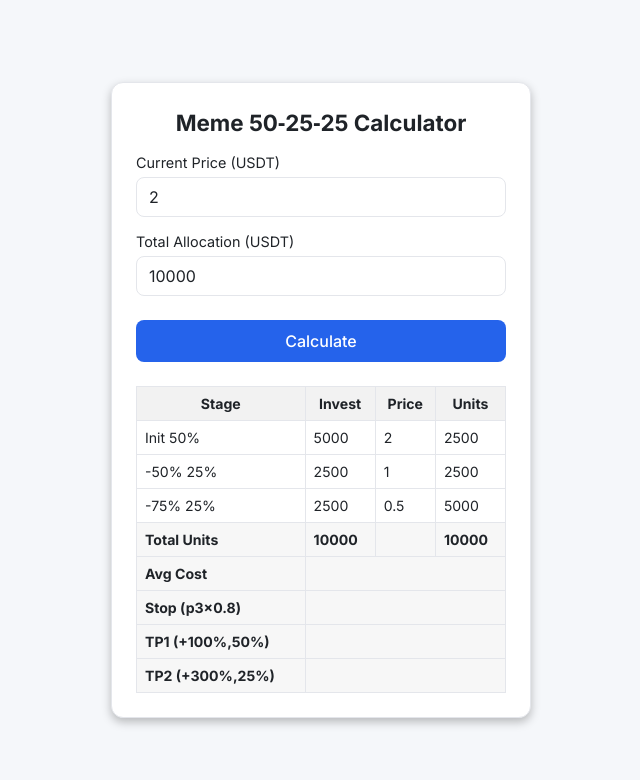
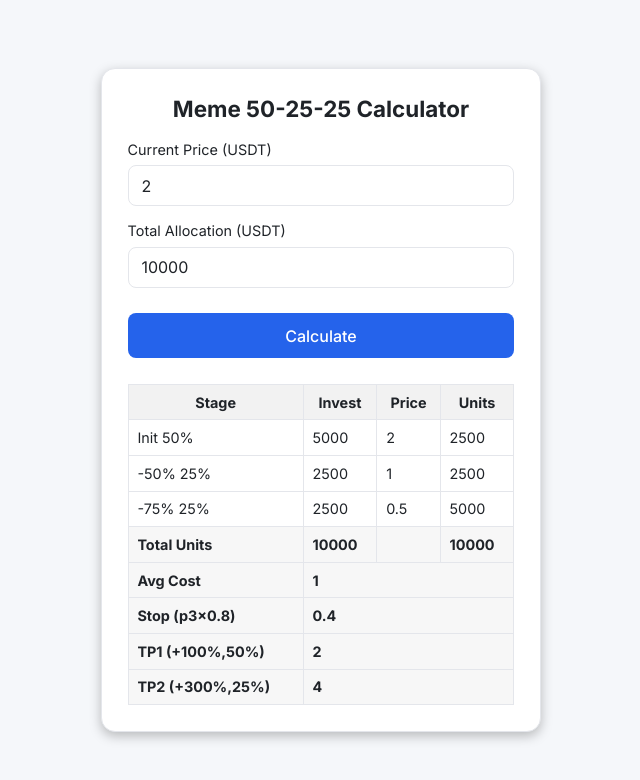
Before and after one commit to Mxiaobo/meme-calu, a plain HTML site: page index.html in a window 1280 px wide. Both pictures are taken after a click on the button "Calculate". Shown: the whole page, without its empty margins (319-959 px from the left). Drawn offline with Linux system fonts and the light colour scheme.

Commit message:
Update index.html

```diff
--- a/index.html
+++ b/index.html
@@ -3,7 +3,7 @@
 <head>
 <meta charset="UTF-8">
 <meta name="viewport" content="width=device-width,initial-scale=1">
-<title>Meme 50‑25‑25 Calculator</title>
+<title>Meme 50-25-25 Calculator</title>
 <link rel="manifest" href="manifest.json">
 <link href="https://fonts.googleapis.com/css2?family=Inter:wght@400;500;700&display=swap" rel="stylesheet">
 <style>
@@ -25,14 +25,14 @@
 }
 *{box-sizing:border-box;font-family:Inter,system-ui,-apple-system,BlinkMacSystemFont,"Segoe UI",Roboto,"Helvetica Neue",Arial,sans-serif;}
 body{margin:0;background:var(--bg);color:var(--text);display:flex;min-height:100vh;align-items:center;justify-content:center;padding:1rem;}
-.card{background:var(--card);border:1px solid var(--border);border-radius:12px;padding:1.5rem;max-width:420px;width:100%;box-shadow:0 4px 10px rgba(0,0,0,.25);}
-h1{font-size:1.4rem;margin:0 0 1rem;font-weight:700;text-align:center;}
+.card{background:var(--card);border:1px solid var(--border);border-radius:14px;padding:1.6rem;max-width:440px;width:100%;box-shadow:0 4px 12px rgba(0,0,0,.25);}
+h1{font-size:1.4rem;margin:0 0 1.2rem;font-weight:700;text-align:center;}
 label{display:flex;flex-direction:column;font-size:.9rem;margin-top:1rem;}
-input{margin-top:.4rem;padding:.55rem .75rem;font-size:1rem;border:1px solid var(--border);border-radius:8px;background:transparent;color:var(--text);}
-button{margin-top:1.5rem;width:100%;padding:.7rem 1rem;font-size:1rem;font-weight:500;border:none;border-radius:8px;background:var(--accent);color:#fff;cursor:pointer;}
-button:hover{filter:brightness(1.1);}
-table{width:100%;border-collapse:collapse;margin-top:1.5rem;font-size:.88rem;}
-th,td{padding:.5rem;border:1px solid var(--border);}
+input{margin-top:.45rem;padding:.6rem .8rem;font-size:1rem;border:1px solid var(--border);border-radius:8px;background:transparent;color:var(--text);}
+button{margin-top:1.6rem;width:100%;padding:.78rem 1rem;font-size:1rem;font-weight:500;border:none;border-radius:8px;background:var(--accent);color:#fff;cursor:pointer;}
+button:hover{filter:brightness(1.08);}
+table{width:100%;border-collapse:collapse;margin-top:1.6rem;font-size:.9rem;}
+th,td{padding:.55rem;border:1px solid var(--border);}
 th{background:rgba(0,0,0,.05);}
 tfoot td{font-weight:600;background:rgba(0,0,0,.03);}
 .hidden{display:none;}
@@ -40,7 +40,7 @@ tfoot td{font-weight:600;background:rgba(0,0,0,.03);}
 </head>
 <body>
 <main class="card">
-<h1>Meme 50‑25‑25 Calculator</h1>
+<h1>Meme 50-25-25 Calculator</h1>
 
 <label>Current Price (USDT)
   <input type="number" id="price" value="2" step="0.0001" min="0">
@@ -68,7 +68,7 @@ tfoot td{font-weight:600;background:rgba(0,0,0,.03);}
 <script>
 if('serviceWorker' in navigator){navigator.serviceWorker.register('sw.js');}
 
-const fmt=(n,d=6)=>(+n).toFixed(d).replace(/\.0+$|0+$/,'');
+const fmt=(n,d=6)=>(+n).toFixed(d).replace(/\.?0+$/,'');
 
 document.getElementById('go').addEventListener('click',()=>{
   const P=parseFloat(price.value),A=parseFloat(alloc.value);
@@ -76,14 +76,21 @@ document.getElementById('go').addEventListener('click',()=>{
   const p1=P,p2=P*0.5,p3=P*0.25;
   const i1=A*0.5,i2=A*0.25,i3=A*0.25;
   const u1=i1/p1,u2=i2/p2,u3=i3/p3;
- const units=u1+u2+u3,avg=A/units;
- const stop=p3*0.8,tp1=avg*2,tp2=avg*4;
+  const units=u1+u2+u3;
+  const avgVal=A/units;               // ← 变量改名
+  const stop=p3*0.8,tp1=avgVal*2,tp2=avgVal*4;
+
+  // 填表格
   const stages=[['Init 50%',i1,p1,u1],['-50% 25%',i2,p2,u2],['-75% 25%',i3,p3,u3]];
   rows.innerHTML=stages.map(r=>`<tr><td>${r[0]}</td><td>${fmt(r[1],2)}</td><td>${fmt(r[2])}</td><td>${fmt(r[3],2)}</td></tr>`).join('');
   out.classList.remove('hidden');
- tCost.textContent=fmt(A,2);tUnits.textContent=fmt(units,2);
- avg.textContent=fmt(avg);stop.textContent=fmt(stop);
- tp1.textContent=fmt(tp1);tp2.textContent=fmt(tp2);
+
+  document.getElementById('tCost').textContent  = fmt(A,2);
+  document.getElementById('tUnits').textContent = fmt(units,2);
+  document.getElementById('avg').textContent    = fmt(avgVal);
+  document.getElementById('stop').textContent   = fmt(stop);
+  document.getElementById('tp1').textContent    = fmt(tp1);
+  document.getElementById('tp2').textContent    = fmt(tp2);
 });
 </script>
 </body>
```
Lines whose indentation alone changed are shown as unchanged.
